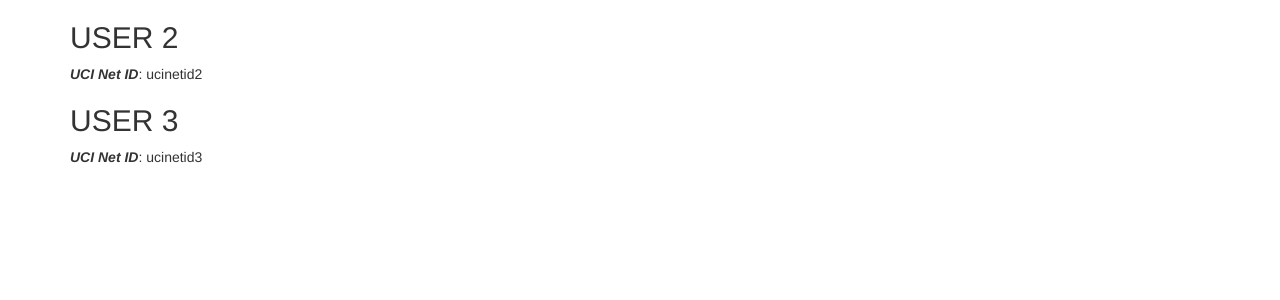
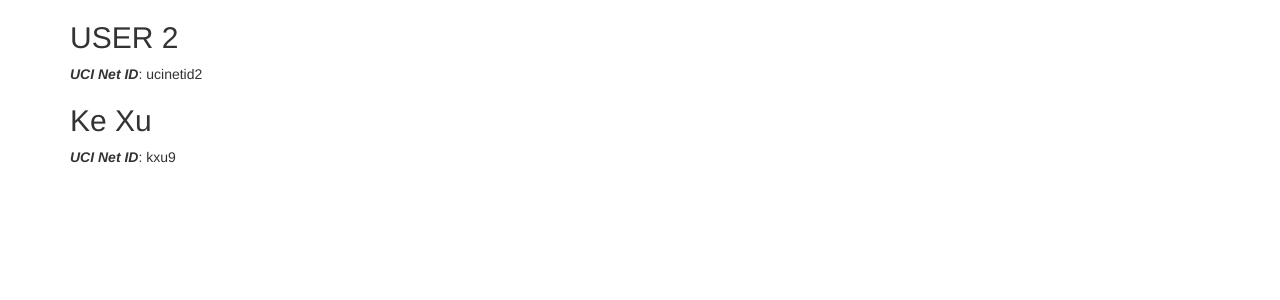
Before and after one commit to CoderMisha/175Temp, a Jekyll site: the page built from docs/team.md, in a window 1280 px wide. Shown: the part 295-595 px from the top of the page. Built offline with Jekyll 4.4.1, drawn with Linux system fonts in a browser that asks for light colours.

Commit message:
Update team.md

```diff
--- a/docs/team.md
+++ b/docs/team.md
@@ -12,5 +12,5 @@ title:  Team
 ## USER 2
 ***UCI Net ID***: ucinetid2
 
-## USER 3
-***UCI Net ID***: ucinetid3
+## Ke Xu
+***UCI Net ID***: kxu9
```
